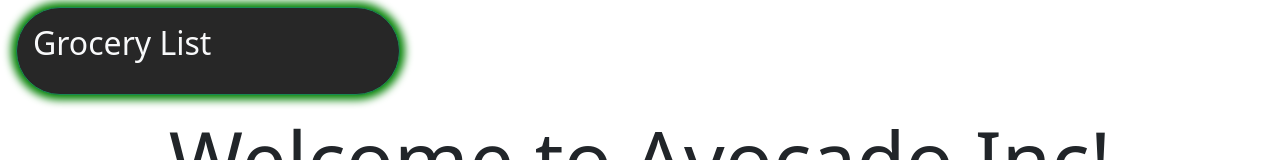
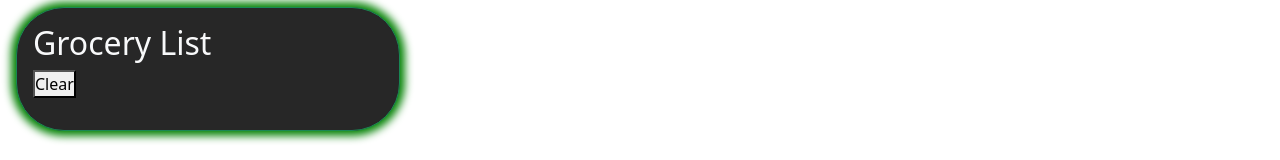
Before and after one commit to notjasonlin/cosi-103a, a React (Create React App) app in the folder avocado/: page / in a window 1280 px wide. Both pictures are taken after a click on the button "Open Menu". Shown: the part 333-493 px from the top of the page. Built offline with nearby package versions, Linux system fonts and the light colour scheme.

Commit message:
Updated grocery list so it can remove all items at once

```diff
--- a/avocado/src/components/grocery-list.js
+++ b/avocado/src/components/grocery-list.js
@@ -2,16 +2,17 @@ import React from 'react';
 import { useGroceryContext } from '../data/grocery-context';
 
 const GroceryList = () => {
-  const { items, removeGrocery } = useGroceryContext();
+  const { items, removeGrocery, removeAllGrocery} = useGroceryContext();
 
   return (
     <div>
       <h2>Grocery List</h2>
+      <button onClick={() => removeAllGrocery()}>Clear</button>
       <ul>
         {items.map((item) => (
           <li key={item.id}>
-            {item.item}
-            <button onClick={() => removeGrocery(item.id)}>Remove</button>
+            {item.item}{' '}
+            <button onClick={() => removeGrocery(item.id)}>X</button>
           </li>
         ))}
       </ul>
--- a/avocado/src/data/grocery-context.js
+++ b/avocado/src/data/grocery-context.js
@@ -13,8 +13,12 @@ export const GroceryProvider = ({ children }) => {
         setItems(items.filter((item) => item.id !== id));
     };
 
+    const removeAllGrocery = () => {
+        setItems([]);
+    };
+
     return (
-        <GroceryContext.Provider value={{ items, addGrocery, removeGrocery }}>
+        <GroceryContext.Provider value={{ items, addGrocery, removeGrocery, removeAllGrocery }}>
             { children }
         </GroceryContext.Provider>
     );
```
